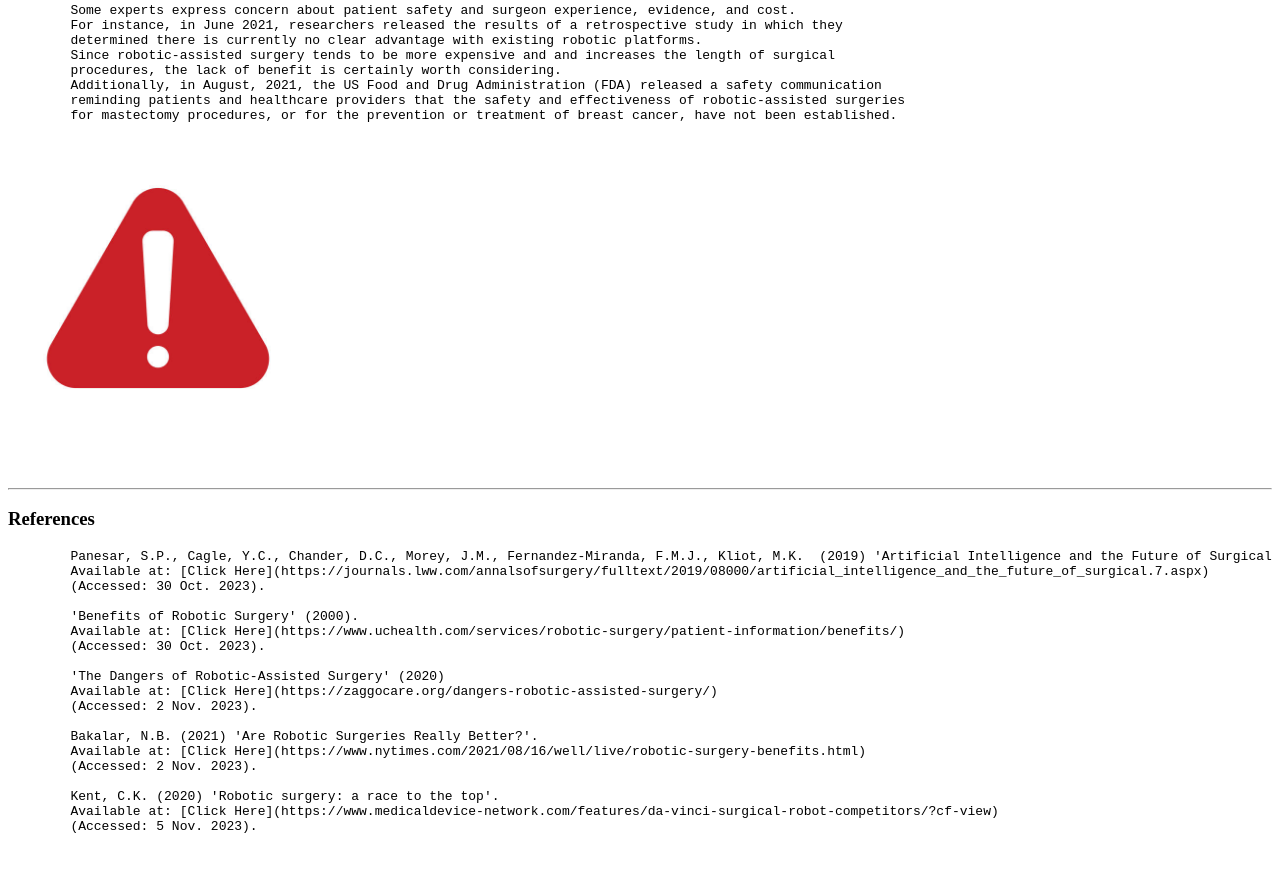
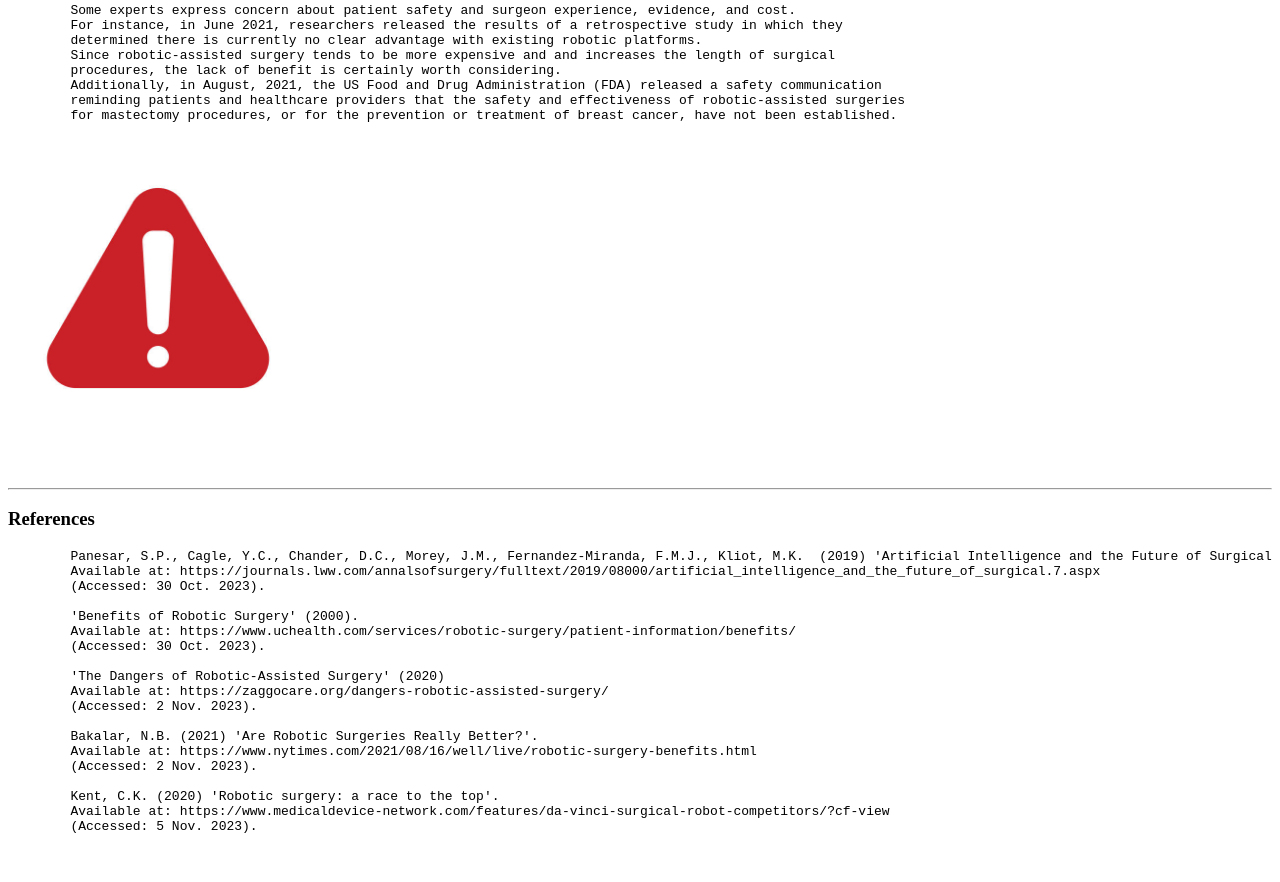
Before and after one commit to FEPSFY6810779/FY6810779, a plain HTML site: page index.html in a window 1280 px wide. Shown: the part 2909-3791 px from the top of the page. Drawn offline with Linux system fonts and the light colour scheme.

Commit message:
Update index.html

```diff
--- a/index.html
+++ b/index.html
@@ -208,23 +208,23 @@ Figure 1: shows the da Vinci Surgical System
     <p class="ex1">
     <pre>
         Panesar, S.P., Cagle, Y.C., Chander, D.C., Morey, J.M., Fernandez-Miranda, F.M.J., Kliot, M.K.  (2019) 'Artificial Intelligence and the Future of Surgical Robotics'.
-        Available at: [Click Here](https://journals.lww.com/annalsofsurgery/fulltext/2019/08000/artificial_intelligence_and_the_future_of_surgical.7.aspx)
+        Available at: https://journals.lww.com/annalsofsurgery/fulltext/2019/08000/artificial_intelligence_and_the_future_of_surgical.7.aspx
         (Accessed: 30 Oct. 2023).
 
         'Benefits of Robotic Surgery' (2000).
-        Available at: [Click Here](https://www.uchealth.com/services/robotic-surgery/patient-information/benefits/)
+        Available at: https://www.uchealth.com/services/robotic-surgery/patient-information/benefits/
         (Accessed: 30 Oct. 2023).
 
         'The Dangers of Robotic-Assisted Surgery' (2020)
-        Available at: [Click Here](https://zaggocare.org/dangers-robotic-assisted-surgery/)
+        Available at: https://zaggocare.org/dangers-robotic-assisted-surgery/
         (Accessed: 2 Nov. 2023).
 
         Bakalar, N.B. (2021) 'Are Robotic Surgeries Really Better?'.
-        Available at: [Click Here](https://www.nytimes.com/2021/08/16/well/live/robotic-surgery-benefits.html)
+        Available at: https://www.nytimes.com/2021/08/16/well/live/robotic-surgery-benefits.html
         (Accessed: 2 Nov. 2023).
 
         Kent, C.K. (2020) 'Robotic surgery: a race to the top'.
-        Available at: [Click Here](https://www.medicaldevice-network.com/features/da-vinci-surgical-robot-competitors/?cf-view)
+        Available at: https://www.medicaldevice-network.com/features/da-vinci-surgical-robot-competitors/?cf-view
         (Accessed: 5 Nov. 2023).
 
 
```
